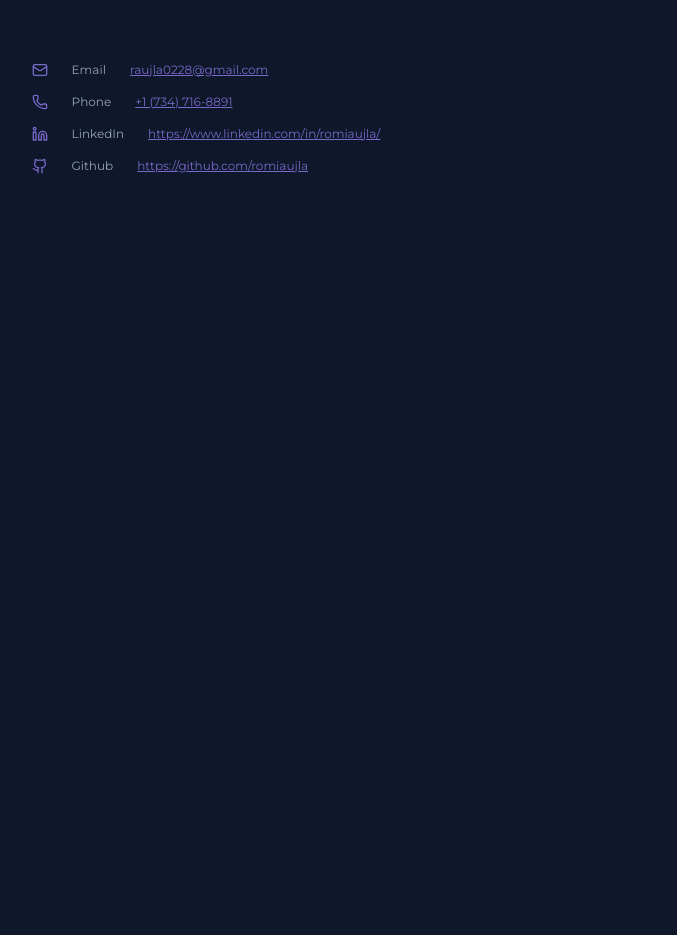
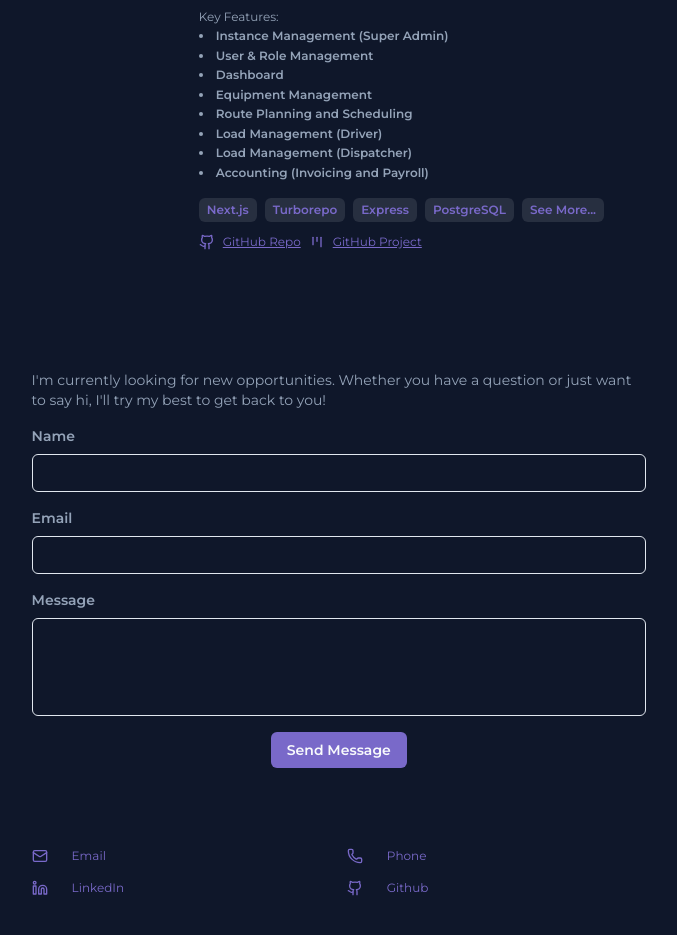
Before and after one commit to romiaujla/portfolio-2025, a React (Vite) app: page / in a window 1280 px wide. Shown: the part 1600-2535 px from the top of the page, without its empty margins (506-1183 px from the left). Before the commit the page ends 1894 px from the top, so only its background shows below. Built offline with nearby package versions, Linux system fonts and the light colour scheme.

Commit message:
Built the contact form, WIP - need to wire up the form submission to be able to send an email successfully

```diff
--- a/src/components/TechnologyList.tsx
+++ b/src/components/TechnologyList.tsx
@@ -3,8 +3,10 @@ import TechnologyTag from "./TechnologyTag";
 
 export const TechnologyList = ({
   technologies,
+  className,
 }: {
   technologies: string[];
+  className?: string;
 }) => {
   const [showAll, setShowAll] = useState(false);
   const displayedTechnologies = showAll
@@ -12,7 +14,7 @@ export const TechnologyList = ({
     : technologies.slice(0, 4);
 
   return (
-    <ul className="flex flex-wrap gap-2 mt-2">
+    <ul className={`flex flex-wrap gap-2 mt-2 ${className}`}>
       {displayedTechnologies.map((technology) => (
         <li key={technology}>
           <TechnologyTag
--- a/src/pages/Contact.tsx
+++ b/src/pages/Contact.tsx
@@ -1,4 +1,5 @@
 import { Github, Linkedin, Mail, Phone } from "lucide-react";
+import { useState } from "react";
 
 interface ContactItem {
   label: string;
@@ -8,30 +9,86 @@ interface ContactItem {
 }
 
 export const Contact = () => {
+  const [formData, setFormData] = useState({
+    name: "",
+    email: "",
+    message: "",
+  });
+  const [showSuccess, setShowSuccess] = useState(false);
+  const [showError, setShowError] = useState(false);
+  const [errorMessage, setErrorMessage] = useState("");
+  const handleSubmit = async (e: React.FormEvent) => {
+    e.preventDefault();
+
+    setFormData({ name: "", email: "", message: "" });
+
+    try {
+      const response = await fetch(
+        "https://api.emailjs.com/api/v1.0/email/send",
+        {
+          method: "POST",
+          body: JSON.stringify({
+            from_name: formData.name,
+            to_name: "Raman Aujla",
+            from_email: formData.email,
+            to_email: "raujla0228@gmail.com",
+            message: formData.message,
+          }),
+          headers: {
+            "Content-Type": "application/json",
+          },
+        }
+      );
+
+      if (response.status != 200) {
+        throw new Error("Failed to send email");
+      } else {
+        setShowSuccess(true);
+      }
+    } catch (error) {
+      setShowError(true);
+      setErrorMessage(error instanceof Error ? error.message : "Unknown error");
+    }
+
+    setTimeout(() => {
+      setShowSuccess(false);
+    }, 3000);
+  };
+
+  const handleChange = (
+    e: React.ChangeEvent<HTMLInputElement | HTMLTextAreaElement>
+  ) => {
+    const { name, value } = e.target;
+    setFormData((prev) => ({
+      ...prev,
+      [name]: value,
+    }));
+  };
+
   const contactList: Array<ContactItem> = [
     {
       label: "Email",
       value: "raujla0228@gmail.com",
       link: "mailto:raujla0228@gmail.com",
-      icon: <Mail className="w-4 h-4" />,
+      icon: <Mail size={16} />,
     },
     {
       label: "Phone",
       value: "+1 (734) 716-8891",
       link: "tel:+17347168891",
-      icon: <Phone className="w-4 h-4" />,
+      icon: <Phone size={16} />,
     },
     {
       label: "LinkedIn",
       value: "https://www.linkedin.com/in/romiaujla/",
       link: "https://www.linkedin.com/in/romiaujla/",
-      icon: <Linkedin className="w-4 h-4" />,
+      icon: <Linkedin size={16} />,
     },
     {
       label: "Github",
       value: "https://github.com/romiaujla",
       link: "https://github.com/romiaujla",
-      icon: <Github className="w-4 h-4" />,
+      icon: <Github size={16} />,
     },
   ];
 
@@ -40,18 +97,100 @@ export const Contact = () => {
       <h3 className="text-primary font-semibold mb-4 sticky top-0 z-10 lg:hidden px-10 py-4 bg-primary/10">
         CONTACT
       </h3>
-      <div className="flex flex-col gap-4 px-10 lg:px-0">
+      <div className="flex flex-col gap-4">
+        <p className="text-sm text-foreground px-10 lg:px-0">
+          I'm currently looking for new opportunities. Whether you have a
+          question or just want to say hi, I'll try my best to get back to you!
+        </p>
+        {showSuccess && (
+          <div
+            className="bg-green-100 border border-green-400 text-green-700 text-xs text-center px-4 py-3 rounded fixed bottom-10 left-[50%] translate-x-[-50%]"
+            role="alert"
+          >
+            <strong className="font-bold">Success! </strong>
+            <span className="block sm:inline text-xs">
+              Your message has been sent successfully. I'll definitely get back
+              to you!
+            </span>
+          </div>
+        )}
+        {showError && (
+          <div
+            className="bg-red-100 border border-red-400 text-red-700 text-xs text-center px-4 py-3 rounded fixed bottom-10 left-[50%] translate-x-[-50%]"
+            role="alert"
+          >
+            <strong className="font-bold">Error! </strong>
+            <span className="block sm:inline text-xs">
+              God Damn It! {errorMessage}
+            </span>
+          </div>
+        )}
+        <form
+          onSubmit={handleSubmit}
+          className="flex flex-col gap-4 px-10 lg:px-0 mb-10"
+        >
+          <div className="flex flex-col gap-2">
+            <label htmlFor="name" className="text-sm font-semibold">
+              Name
+            </label>
+            <input
+              type="text"
+              id="name"
+              name="name"
+              value={formData.name}
+              onChange={handleChange}
+              required
+              className="bg-background border border-input rounded-md px-3 py-2 text-sm"
+            />
+          </div>
+          <div className="flex flex-col gap-2">
+            <label htmlFor="email" className="text-sm font-semibold">
+              Email
+            </label>
+            <input
+              type="email"
+              id="email"
+              name="email"
+              value={formData.email}
+              onChange={handleChange}
+              required
+              className="bg-background border border-input rounded-md px-3 py-2 text-sm"
+            />
+          </div>
+          <div className="flex flex-col gap-2">
+            <label htmlFor="message" className="text-sm font-semibold">
+              Message
+            </label>
+            <textarea
+              id="message"
+              name="message"
+              value={formData.message}
+              onChange={handleChange}
+              required
+              rows={4}
+              className="bg-background border border-input rounded-md px-3 py-2 text-sm resize-none"
+            />
+          </div>
+          <button
+            type="submit"
+            className="bg-primary text-primary-foreground hover:bg-primary/90 px-4 py-2 rounded-md text-sm font-semibold transition-colors w-full lg:w-fit lg:mx-auto cursor-pointer"
+          >
+            Send Message
+          </button>
+        </form>
+      </div>
+
+      <div className="grid grid-cols-1 md:grid-cols-2 gap-4 mt-10 px-10 lg:px-0">
         {contactList.map((contact) => (
-          <div className="flex flex-row gap-6 items-center">
-            <div className="w-4 h-4 text-primary ">{contact.icon}</div>
-            <div className="text-xs">{contact.label}</div>
+          <div key={contact.label} className="flex flex-row gap-6 items-center">
+            <div className="w-4 h-4 text-primary">{contact.icon}</div>
             <a
               href={contact.link}
               target="_blank"
               rel="noopener noreferrer"
-              className="text-xs text-primary transition-colors underline flex items-center gap-2"
+              className="text-xs text-primary transition-colors flex items-center gap-2 cursor-pointer"
             >
-              {contact.value}
+              {contact.label}
             </a>
           </div>
         ))}
--- a/src/pages/PortfolioMenu.tsx
+++ b/src/pages/PortfolioMenu.tsx
@@ -15,6 +15,8 @@ export const PortfolioMenu = () => {
   const handleClick = (label: string) => {
     setActiveItem(label);
     const element = document.getElementById(label.toLowerCase());
+    console.log(element);
+
     if (element) {
       setTimeout(() => {
         element.scrollIntoView({ behavior: "smooth" });
--- a/src/pages/Projects.tsx
+++ b/src/pages/Projects.tsx
@@ -16,10 +16,11 @@ export const Projects = () => {
   const projects: Array<ProjectItem> = [
     {
       title: "Transportation Management System",
-      description: `I am currently building a transportation management system using
-              Next.js, Turborepo, Express, and PostgreSQL. This project is
-              managed in a monorepo structure, allowing for efficient
-              development and scalability.`,
+      description: `I am building a multi-tenant transportation management system designed specifically for small trucking companies in Dubai.
+              This platform allows multiple companies to create their own accounts and manage their transportation needs independently.
+              The system is built using Next.js, Turborepo, Express, and PostgreSQL, with a monorepo structure for efficient development and scalability.
+              My goal is to help small trucking companies in Dubai streamline their daily operations and reduce manual workflows.
+              This project addresses a gap in the market where existing solutions are often too complex or expensive for small businesses.`,
       technologies: [
         "Next.js",
         "Turborepo",
@@ -52,7 +53,29 @@ export const Projects = () => {
               <p className="text-xs mt-2 leading-relaxed">
                 {project.description}
               </p>
-              <TechnologyList technologies={project.technologies} />
+              <p className="text-xs mt-2 leading-relaxed">
+                Key Features:
+                <ul className="list-disc list-inside">
+                  {[
+                    "Instance Management (Super Admin)",
+                    "User & Role Management",
+                    "Dashboard",
+                    "Equipment Management",
+                    "Route Planning and Scheduling",
+                    "Load Management (Driver)",
+                    "Load Management (Dispatcher)",
+                    "Accounting (Invoicing and Payroll)",
+                  ].map((feature) => (
+                    <li key={feature}>
+                      <span className="font-semibold">{feature}</span>
+                    </li>
+                  ))}
+                </ul>
+              </p>
+              <TechnologyList
+                technologies={project.technologies}
+                className="mt-4"
+              />
               <div className="text-xs flex flex-row gap-2 mt-3">
                 {project.githubRepoLink != null && (
                   <a
```
